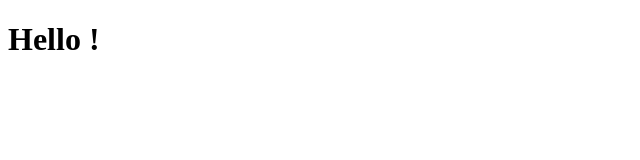
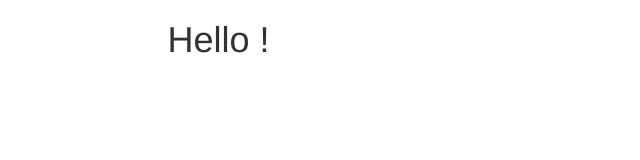
Before and after one commit to Sathish-509/ReactFeatures, a React app: page / in a window 1280 px wide. Shown: the whole page, without its empty margins (0-640 px from the left). Built offline with nearby package versions, Linux system fonts and the light colour scheme.

Commit message:
firstComponent

```diff
--- a/src/app/index.js
+++ b/src/app/index.js
@@ -4,8 +4,12 @@ import {render} from "react-dom";
 class App extends React.Component {
 	render() {
 		return(
-			<div>
-				<h1>Hello ! </h1>
+			<div className="container">
+				<div className="row">
+					<div className="col-xs-10 col-xs-offset-1">
+						<h1>Hello ! </h1>
+					</div>
+				</div>
 			</div>
 		);
 	}
--- a/src/index.html
+++ b/src/index.html
@@ -5,6 +5,7 @@
 	<meta name="viewport" content="width=device-width, user-scalable=no, initial-scale=0, maximum-scale=1.0" min-scale="1.0"/>
 	<meta http-equiv="X-UA-Compatible" content="ie=edge">
 	<title>Document</title>
+	<link rel="stylesheet" href="https://maxcdn.bootstrapcdn.com/bootstrap/3.3.7/css/bootstrap.min.css" integrity="sha384-BVYiiSIFeK1dGmJRAkycuHAHRg32OmUcww7on3RYdg4Va+PmSTsz/K68vbdEjh4u" crossorigin="anonymous">
 </head>
 <body>
 	<div id="app"></div>
```
